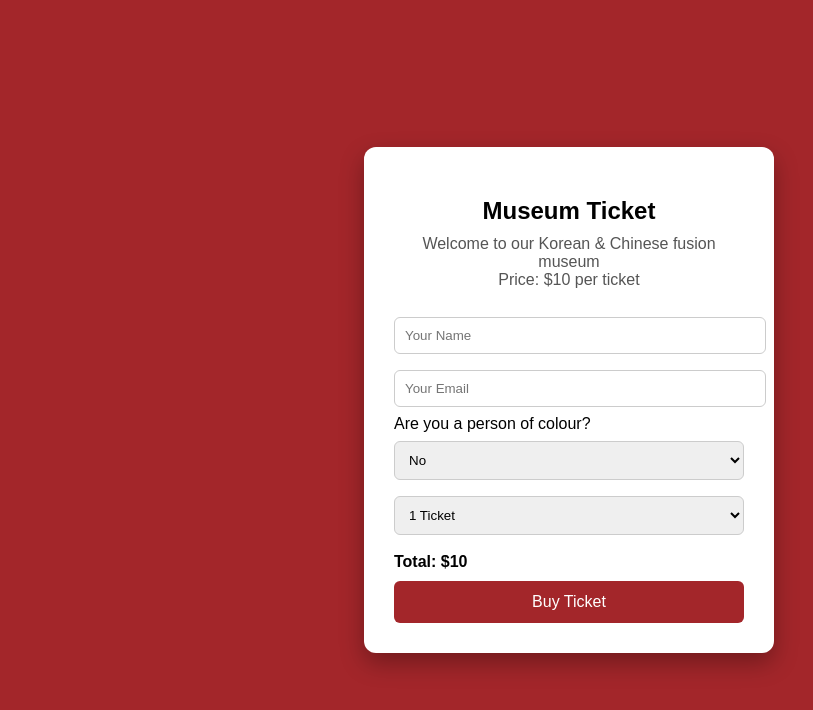
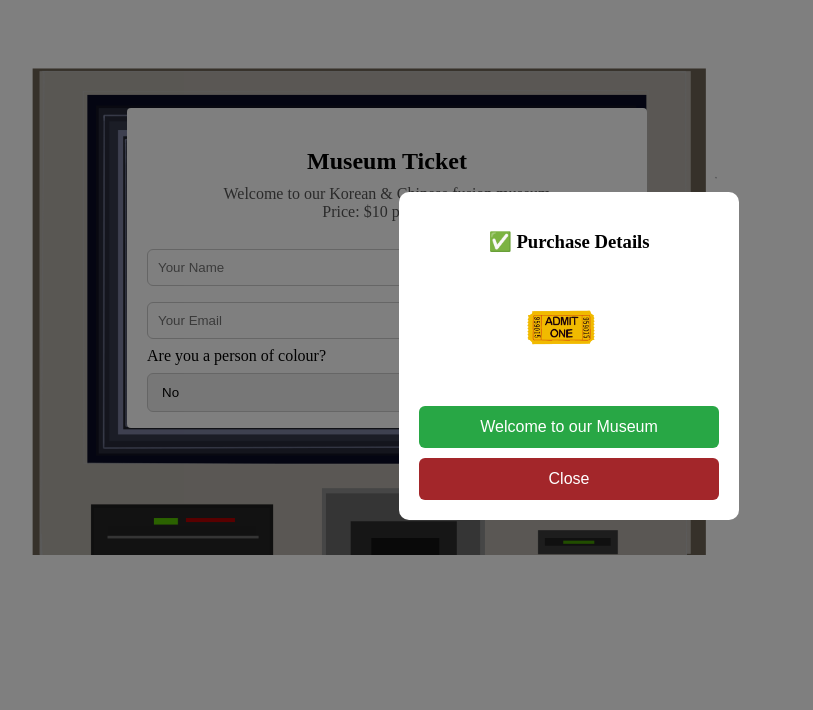
Before and after one commit to yejiweji/CART263_Project1, a plain HTML site: page index.html in a window 1280 px wide. Shown: the whole page, without its empty margins (71-884 px from the left). Drawn offline with Linux system fonts and the light colour scheme.

Commit message:
Enter the museum
linked both html together so that once the user finishes buying their ticket they can enter into our museum.

```diff
--- a/css/style.css
+++ b/css/style.css
@@ -1,19 +1,29 @@
-body {
-    font-family: Arial, sans-serif;
-    background:#a3262a;
+/* Container for the booth image */
+.booth-wrapper {
+    background-image: url('../assets/ticketbooth.png');
+    background-size: contain;
+    background-repeat: no-repeat;
+    background-position: center;
+    width: 900px; /* Adjust based on your image aspect ratio */
+    height: 600px;
     display: flex;
     justify-content: center;
     align-items: center;
-    height: 100vh;
-    margin: 0;
+    position: relative;
 }
 
+/* Adjust the existing container to fit the booth "screen" */
 .ticket-container {
     background: white;
-    padding: 30px;
-    border-radius: 12px;
-    width: 350px;
-    box-shadow: 0 10px 25px rgba(0,0,0,0.3);
+    padding: 20px;
+    border-radius: 4px; /* Squarer corners to match the screen */
+    width: 480px;      /* Adjust width to fit the black screen area */
+    height: 280px;     /* Adjust height to fit the black screen area */
+    box-shadow: none;  /* Remove shadow so it looks like it's inside the screen */
+    overflow-y: auto;  /* Allows scrolling if content is too long for the screen */
+
+    /* Center it slightly higher to align with the booth screen */
+    margin-top: -80px;
 }
 
 h2 {
--- a/index.html
+++ b/index.html
@@ -9,6 +9,7 @@
 <body>
 
     <!-- Ticket buying section -->
+     <div class="booth-wrapper">
         <div class="ticket-container">
             <h2>Museum Ticket</h2>
             <div class="event-info">
@@ -36,12 +37,21 @@
 
             <button id="buyButton">Buy Ticket</button>
         </div>
+    </div>
 
-    <!-- Modal (pop-up) -->
     <div id="confirmationModal" class="modal">
     <div class="modal-content">
         <h3>✅ Purchase Details</h3>
         <p id="confirmationMessage"></p>
+
+        <div id="ticketDisplay" style="margin: 20px 0;">
+            <img src="assets/ticket.png" alt="Museum Ticket" style="width: 200px;">
+        </div>
+
+        <button id="enterMuseumButton" style="background: #28a745; margin-bottom: 10px;">
+            Welcome to our Museum
+        </button>
+
         <button onclick="closeModal()">Close</button>
     </div>
 </div>
--- a/js/script.js
+++ b/js/script.js
@@ -50,4 +50,21 @@ document.addEventListener("DOMContentLoaded", function () {
         document.getElementById("confirmationModal").style.display = "block";
     });
 
+    // Add this inside the buyButton.addEventListener("click", function () { ... }) block
+    // after the confirmationMessage is set:
+
+    const enterButton = document.getElementById("enterMuseumButton");
+
+    enterButton.addEventListener("click", function() {
+        // Redirects to the museum gallery file
+        window.location.href = "base html + css/index.html";
+    });
+
+    // Ensure the modal shows up
+    document.getElementById("confirmationModal").style.display = "block";
+
+    function closeModal() {
+    document.getElementById("confirmationModal").style.display = "none";
+}
+
 });
```
Lines whose indentation alone changed are shown as unchanged.
